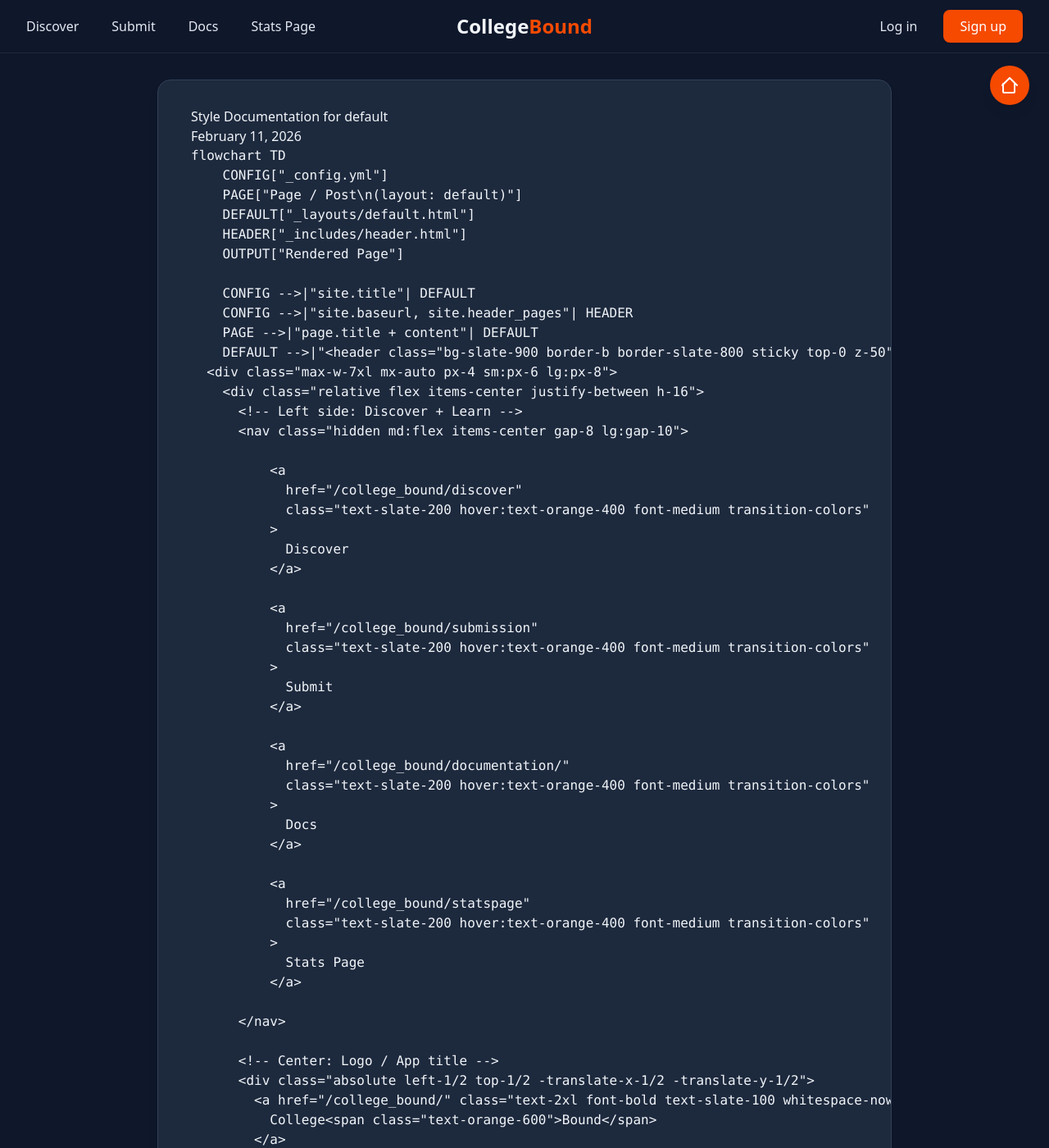
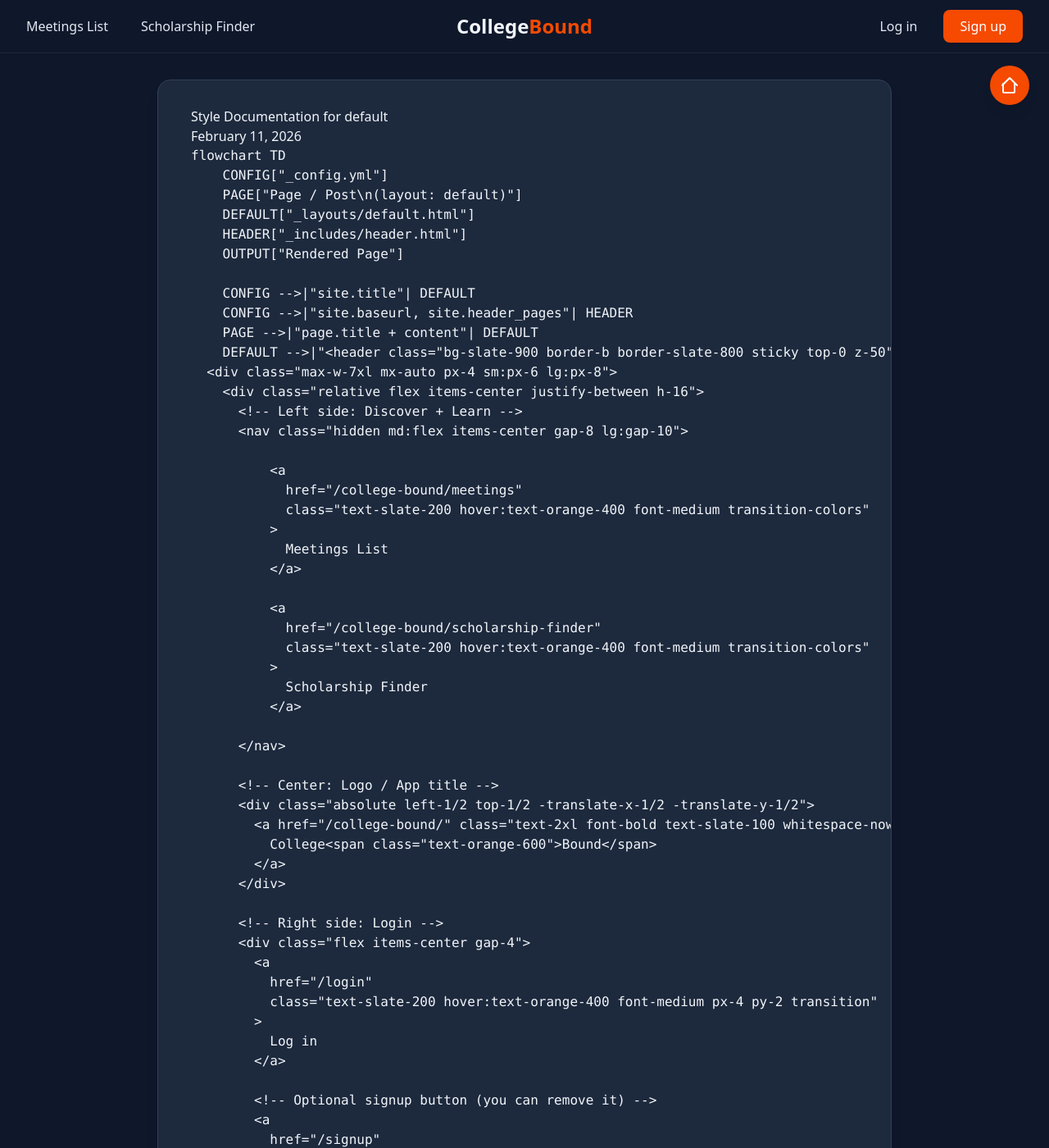
Before and after one commit to collegeboundacademy/college-bound, a Jekyll site: the page built from _posts/2026-02-11-style-documentation.md, in a window 1280 px wide and 1400 px high. Shown: the whole window at 82% size. Built offline with Jekyll 4.4.1, drawn with Linux system fonts in a browser that asks for light colours; some of the changed text lies outside the part shown.

Commit message:
Add new header pages

```diff
--- a/_config.yml
+++ b/_config.yml
@@ -23,18 +23,14 @@ description: >- # this means to ignore newlines until "baseurl:"
   Write an awesome description for your new site here. You can edit this
   line in _config.yml. It will appear in your document head meta (for
   Google search results) and in your feed.xml site description.
-baseurl: "/college_bound" # the subpath of your site, e.g. /blog
+baseurl: "/college-bound" # the subpath of your site, e.g. /blog
 url: "" # the base hostname & protocol for your site, e.g. http://example.com
 
 header_pages:
-  - title: Discover
-    url: "/discover"
-  - title: Submit
-    url: "/submission"
-  - title: Docs
-    url: "/documentation/"
-  - title: Stats Page
-    url: "/statspage"
+  - title: Meetings List
+    url: "/meetings"
+  - title: Scholarship Finder
+    url: "/scholarship-finder"
 
 # Build settings
 # theme: minima
```
